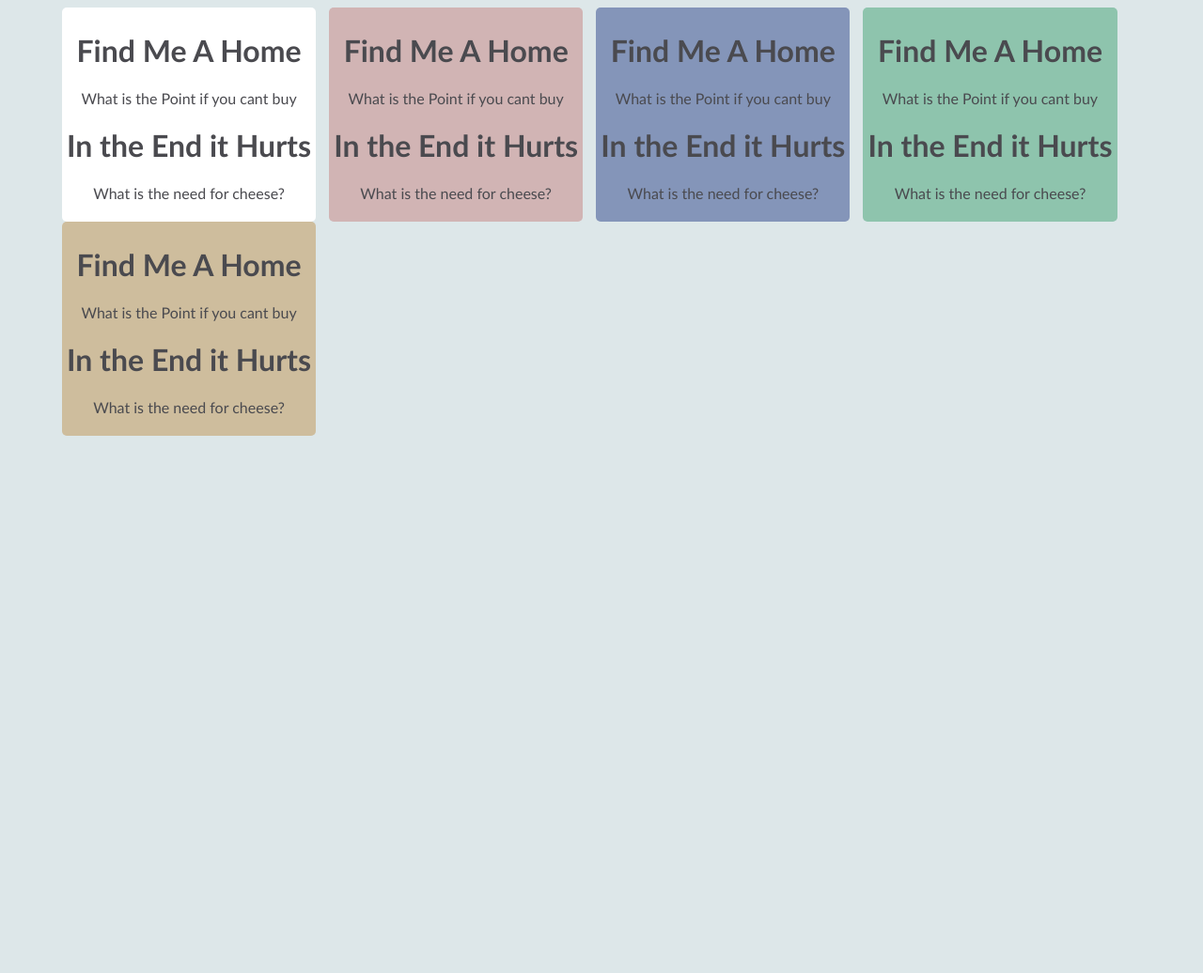
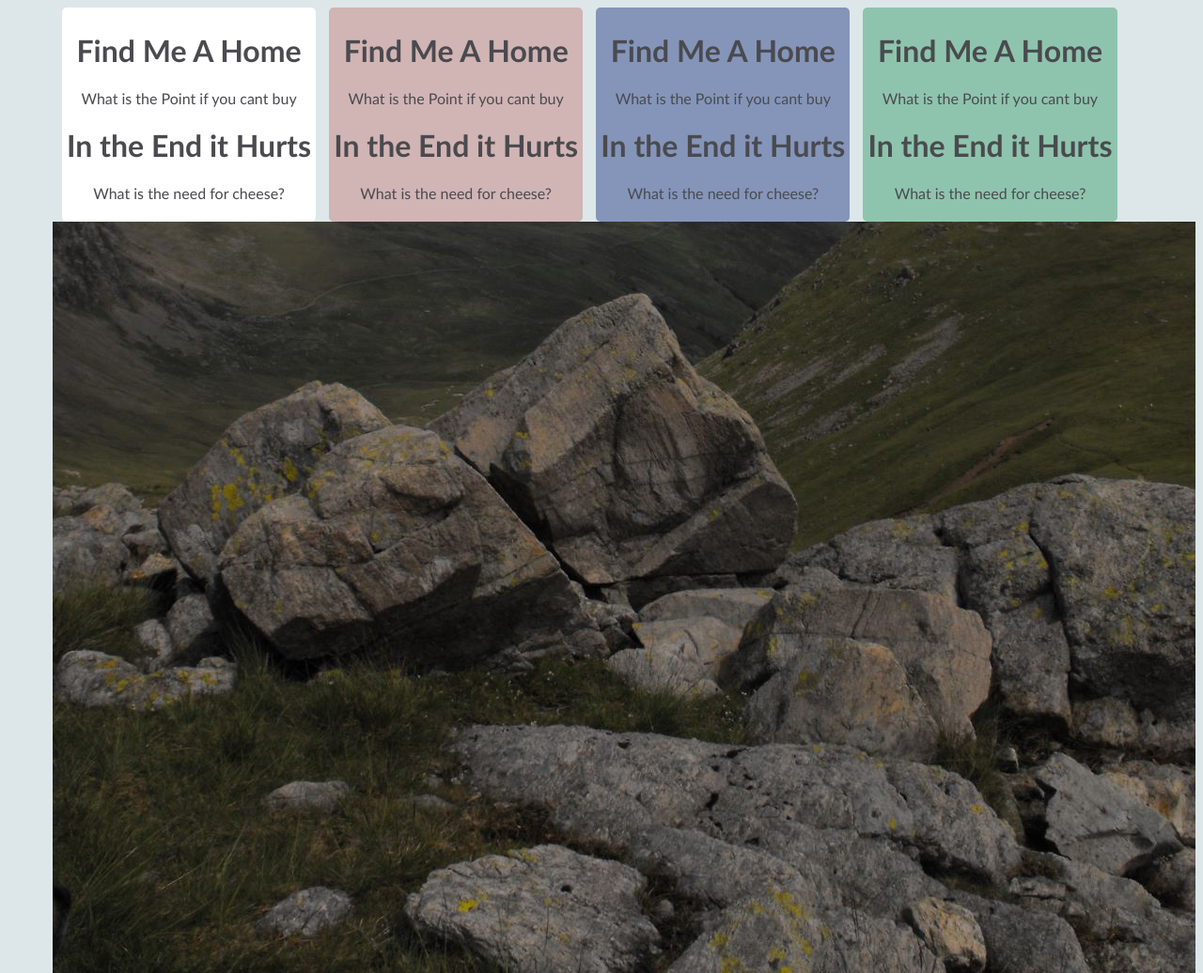
Before and after one commit to caith073/monkeytest, a plain HTML site: page index.html in a window 1280 px wide. Shown: the whole page at 94% size. Drawn offline with Linux system fonts and the light colour scheme.

Commit message:
html/css delete container e

```diff
--- a/index.html
+++ b/index.html
@@ -32,18 +32,10 @@
     <h1>In the End it Hurts</h1>
         <p>What is the need for cheese?</p>
     </div>
-    <div class="container e">
-    <h1>Find Me A Home</h1>
-        <p>What is the Point if you cant buy</p>
-    <h1>In the End it Hurts</h1>
-        <p>What is the need for cheese?</p>
-    </div>
+
     <div class="flex-container">
 
-
     </div class="flex-container">
-    </div>
-
-
+</div>
 </body>
 </html>
--- a/main.css
+++ b/main.css
@@ -8,9 +8,6 @@ body {
     height: 300px;
     justify-content: center;
     padding-left: 3em;
-
-
-
 }
 
 .container.a {
@@ -45,16 +42,9 @@ body {
     padding: 5px;
     text-align: center;
 }
-.container.e {
-    display: inline-block;
-    background-color: rgb(206, 189, 157);
-    border-radius: 5px;
-    margin-left: 10px;
-    padding: 5px;
-    text-align: center;
-}
 
 .flex-container {
-    background: url("images/TBN01_050719_lD_Rock_2MP.jpg") no-repeat bottom right fixed;
+    background: url("images/TBN01_050709_lD_Rock_2MP.jpg") no-repeat bottom right fixed;
     height: 100vh;
+
 }
```
